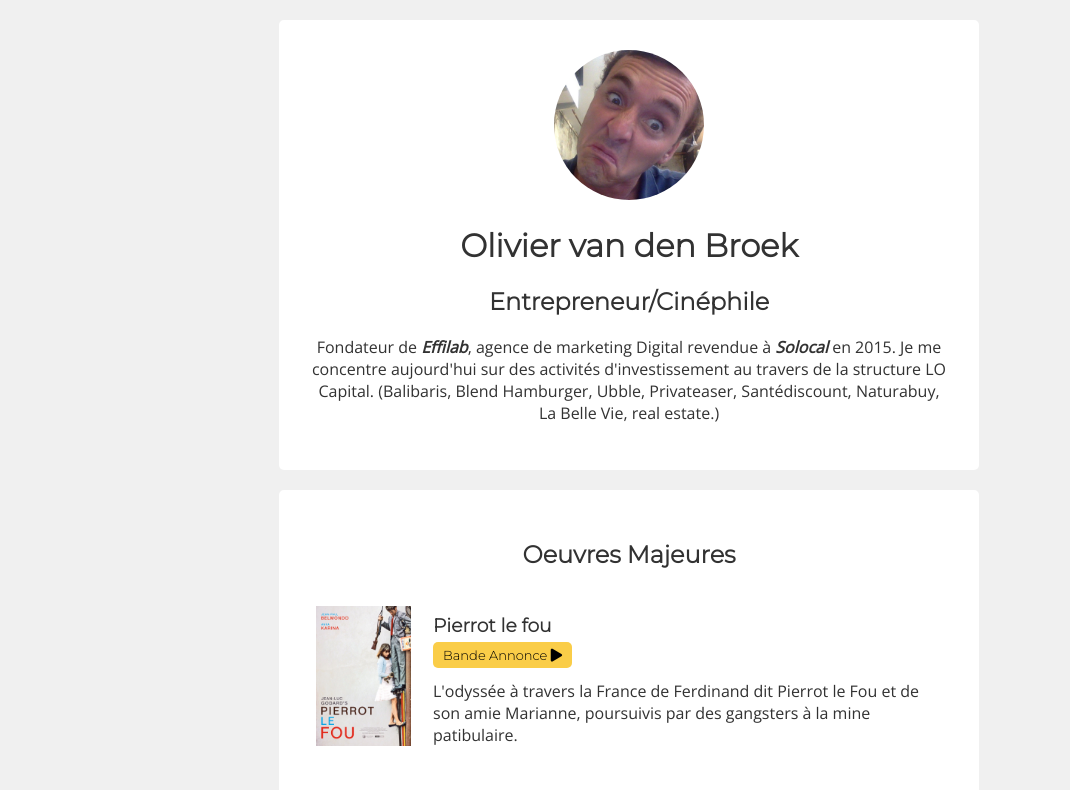
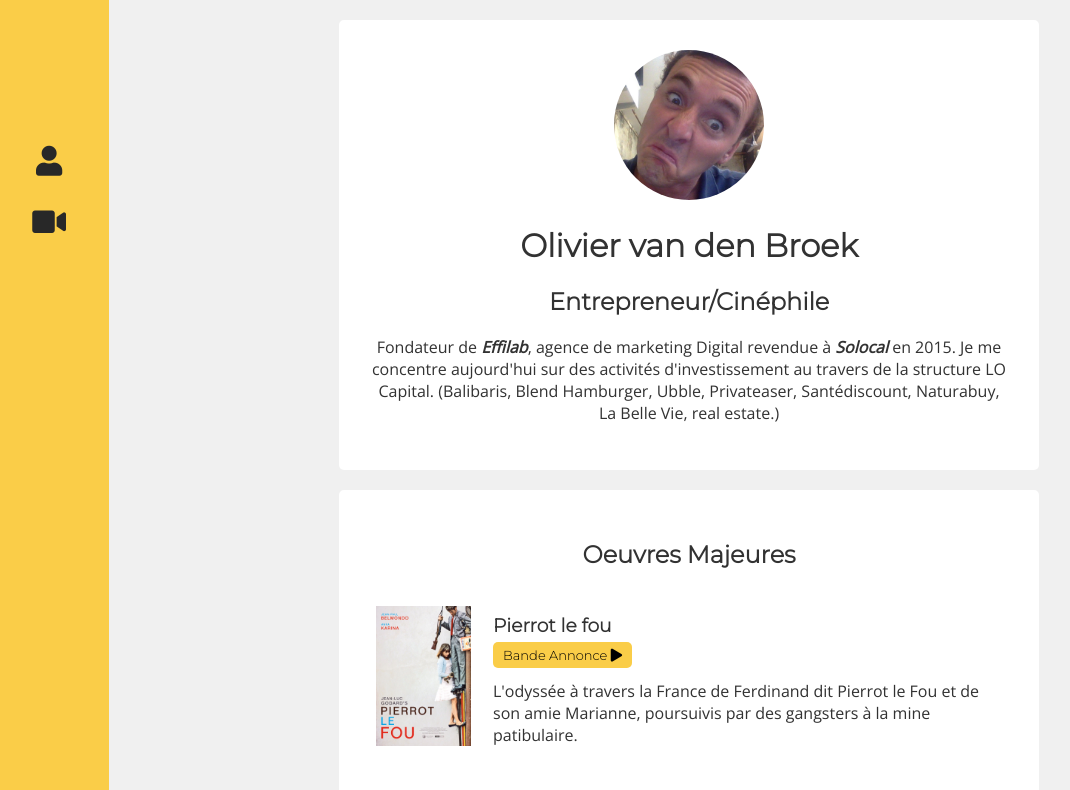
Before and after one commit to ovdb2001/profile, a plain HTML site: page index.html in a window 1280 px wide. Shown: the top 790 px of the page, without its empty margins (11-1081 px from the left). Drawn offline with nearby package versions, Linux system fonts and the light colour scheme.

Commit message:
enhanced my profile with a fixed sidebar

```diff
--- a/index.html
+++ b/index.html
@@ -8,8 +8,23 @@
     <title>Profile | Olivier van den Broek</title>
   </head>
   <body>
-    <div class="container">
-      <div class="text-center card">
+    <div id="sidebar" class="text-center">
+      <ul>
+        <li>
+          <a href="#summary">
+            <i class="fas fa-user"></i>
+          </a>
+        </li>
+        <li>
+          <a href="#movies">
+            <i class="fas fa-video"></i>
+          </a>
+        </li>
+      </ul>
+    </div>
+    <div id="page-content">
+      <div class = container>
+        <div id="summary" class="text-center card">
           <div>
             <img src="images/olivier.png" alt="Olivier van den broek" id = profile class="img-circle">
           </div>
@@ -19,7 +34,7 @@
               Fondateur de <strong><em>Effilab</em></strong>, agence de marketing Digital revendue à <strong><em>Solocal</em></strong> en 2015. Je me concentre aujourd'hui sur des activités d'investissement au travers de la structure LO Capital. (Balibaris, Blend Hamburger, Ubble, Privateaser, Santédiscount, Naturabuy, La Belle Vie, real estate.)
             </p>
         </div>
-      <div id = movies class="card movies movies">
+        <div id ="movies" class="card movies movies">
           <h2 class = "text-center"e>Oeuvres Majeures</h2>
           <table>
             <tbody>
@@ -69,7 +84,6 @@
             </ul>
         </div>
       </div>
+    </div>
   </body>
-
-
 </html>
--- a/style.css
+++ b/style.css
@@ -59,6 +59,7 @@ a hover {
   margin: 0 20px;
 }
 
+
 .btn {
   font-size: 13px;
   padding: 5px 10px;
@@ -89,8 +90,8 @@ a hover {
 }
 
 #footer a {
-  color: grey;
-  font-size: 15px;
+  color: rgb(200 200 200);
+  font-size: 25px;
 }
 #footer a:hover {
   color: lightgrey;
@@ -114,3 +115,35 @@ a hover {
     width: 300px;
   }
 }
+
+#sidebar {
+  position: fixed;
+  width: 120px;
+  left: 0;
+  top: 0;
+  bottom: 0;
+  background-color: rgb(250,205,72);
+}
+
+#sidebar ul {
+  margin-top: 140px;
+  list-style: none;
+  padding-left: 0px;
+  display: block;
+}
+
+#sidebar ul li {
+  margin: 20px;
+  font-size: 30px;
+}
+
+#sidebar a {
+  color: rgb(40 40 40);
+}
+#sidebar a:hover {
+  color: lightgrey;
+}
+
+#page-content {
+  margin-left: 120px;
+}
```
Lines whose indentation alone changed are shown as unchanged.
